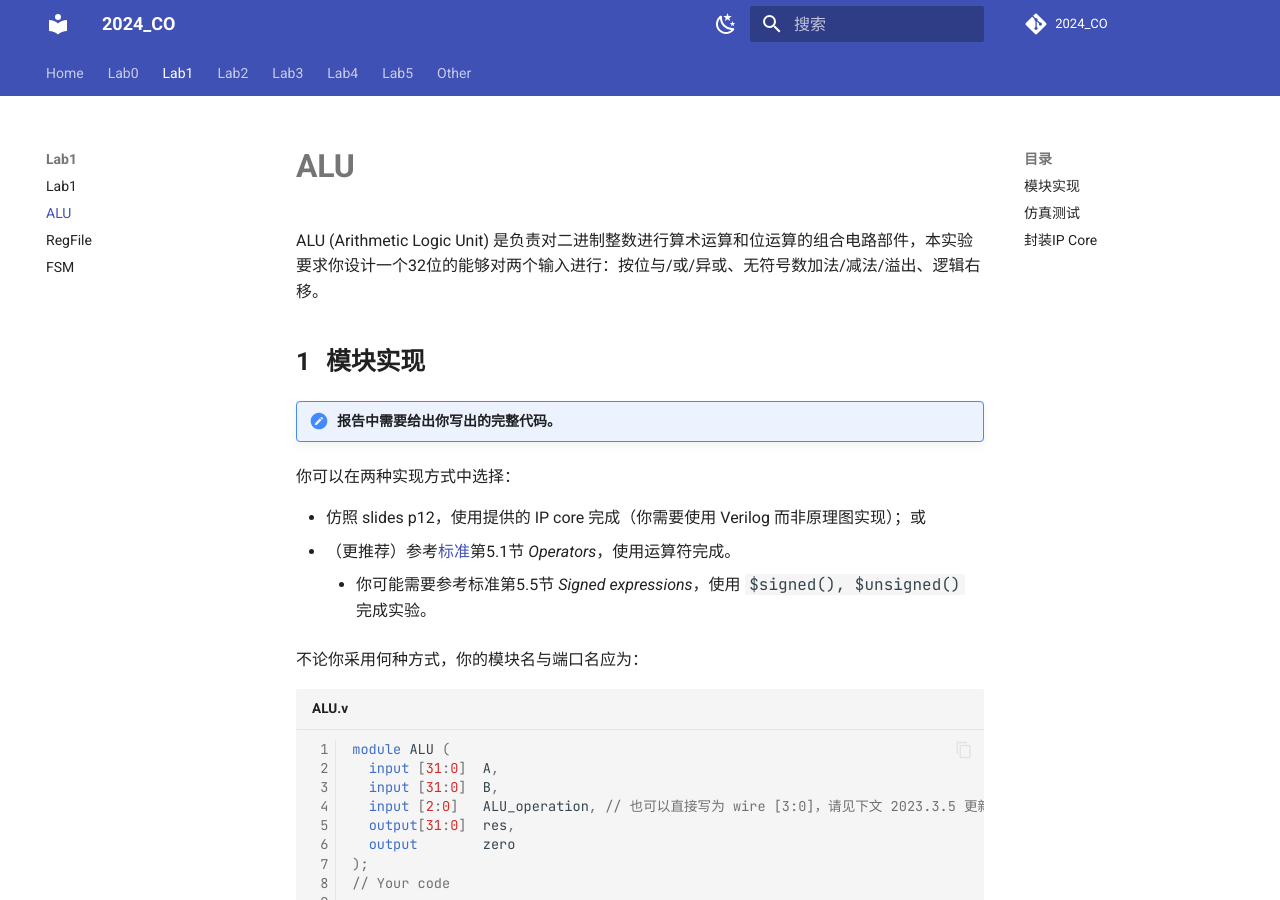
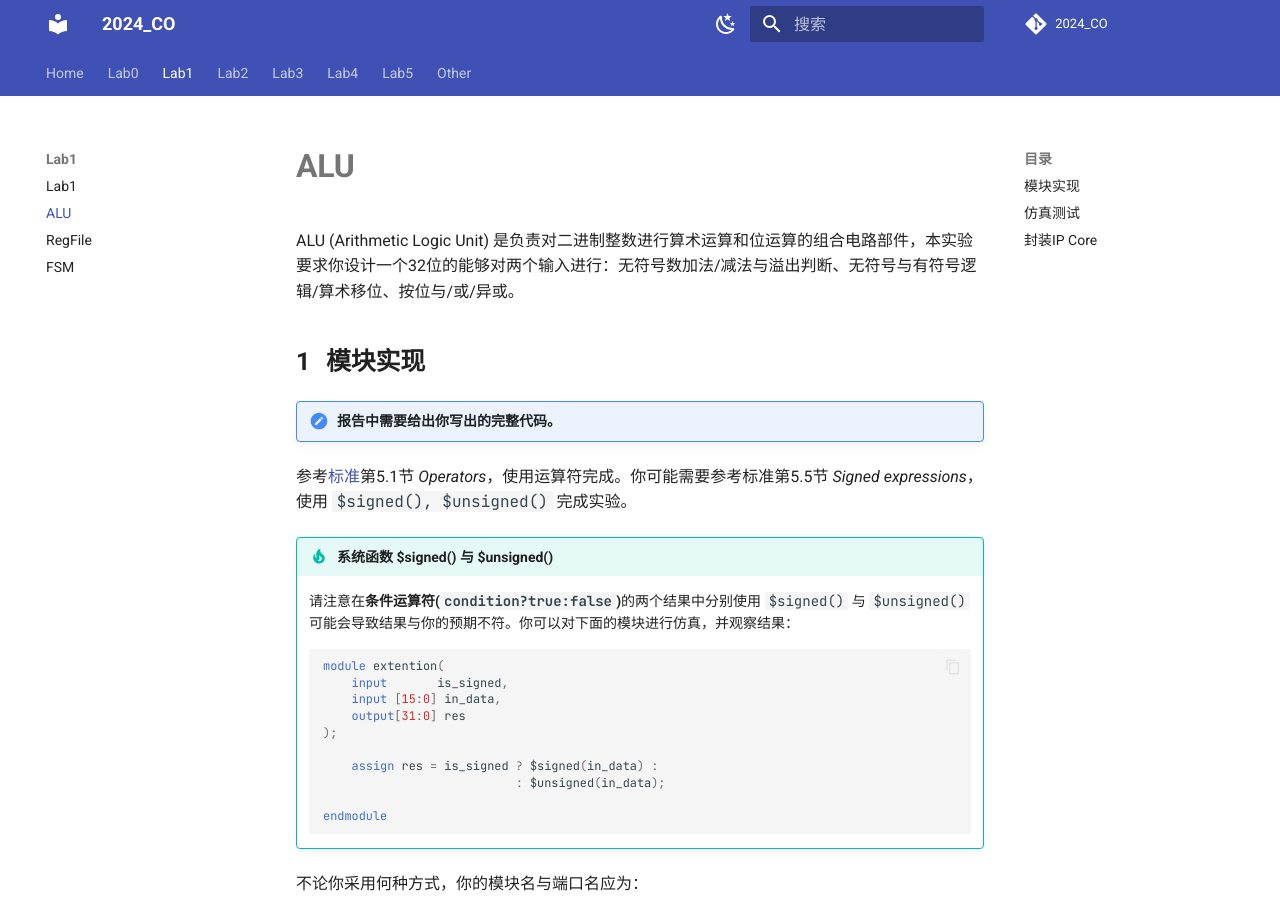
Before and after one commit to Guahao31/2024_CO, an MkDocs documentation site: the page built from docs/Lab1/ALU_RegFile/ALU.md, in a window 1280 px wide and 900 px high. Built offline with MkDocs 1.6.1 and Material for MkDocs 9.7.7, drawn with Linux system fonts in a browser that asks for light colours; a script that is not in the unit is left out; comment, search, counter and statistics services are not loaded.

Commit message:
update: ALU

````diff
--- a/docs/Lab1/ALU_RegFile/ALU.md
+++ b/docs/Lab1/ALU_RegFile/ALU.md
@@ -1,16 +1,28 @@
 # ALU
 
-ALU (Arithmetic Logic Unit) 是负责对二进制整数进行算术运算和位运算的组合电路部件，本实验要求你设计一个32位的能够对两个输入进行：按位与/或/异或、无符号数加法/减法/溢出、逻辑右移。
+ALU (Arithmetic Logic Unit) 是负责对二进制整数进行算术运算和位运算的组合电路部件，本实验要求你设计一个32位的能够对两个输入进行：无符号数加法/减法与溢出判断、无符号与有符号逻辑/算术移位、按位与/或/异或。
 
 ## 模块实现
 
 !!! note "报告中需要给出你写出的完整代码。"
 
-你可以在两种实现方式中选择：
+参考[标准](https://ieeexplore.ieee.org/document/1620780)第5.1节 *Operators*，使用运算符完成。你可能需要参考标准第5.5节 *Signed expressions*，使用 `$signed(), $unsigned()` 完成实验。
 
-* 仿照 slides p12，使用提供的 IP core 完成（你需要使用 Verilog 而非原理图实现）；或
-* （更推荐）参考[标准](https://ieeexplore.ieee.org/document/1620780)第5.1节 *Operators*，使用运算符完成。
-    * 你可能需要参考标准第5.5节 *Signed expressions*，使用 `$signed(), $unsigned()` 完成实验。
+!!! tip "系统函数 $signed() 与 $unsigned()"
+    请注意在**条件运算符(`condition?true:false`)**的两个结果中分别使用 `$signed()` 与 `$unsigned()` 可能会导致结果与你的预期不符。你可以对下面的模块进行仿真，并观察结果：
+
+    ```verilog
+    module extention(
+        input       is_signed,
+        input [15:0] in_data,
+        output[31:0] res
+    );
+
+        assign res = is_signed ? $signed(in_data) :
+                               : $unsigned(in_data);
+
+    endmodule
+    ```
 
 不论你采用何种方式，你的模块名与端口名应为：
 
````
